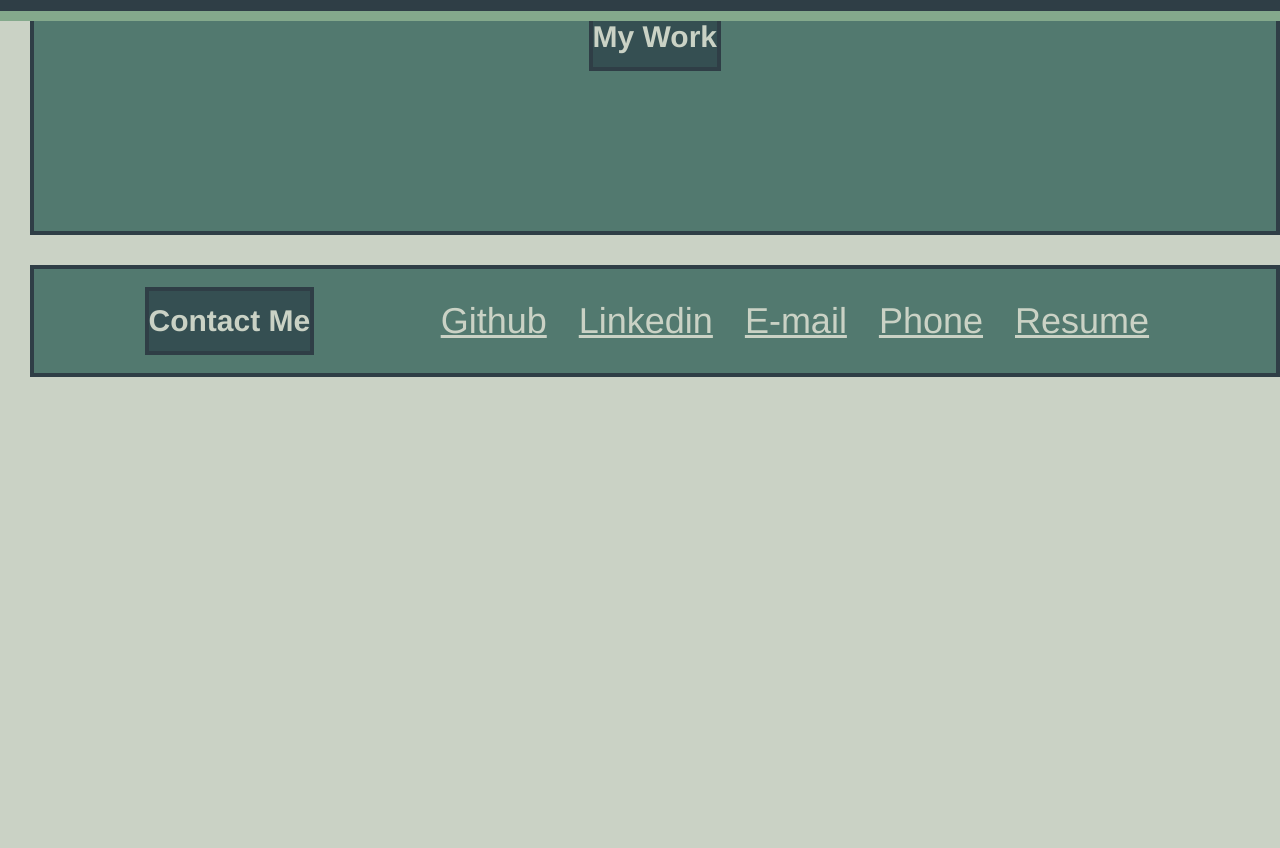
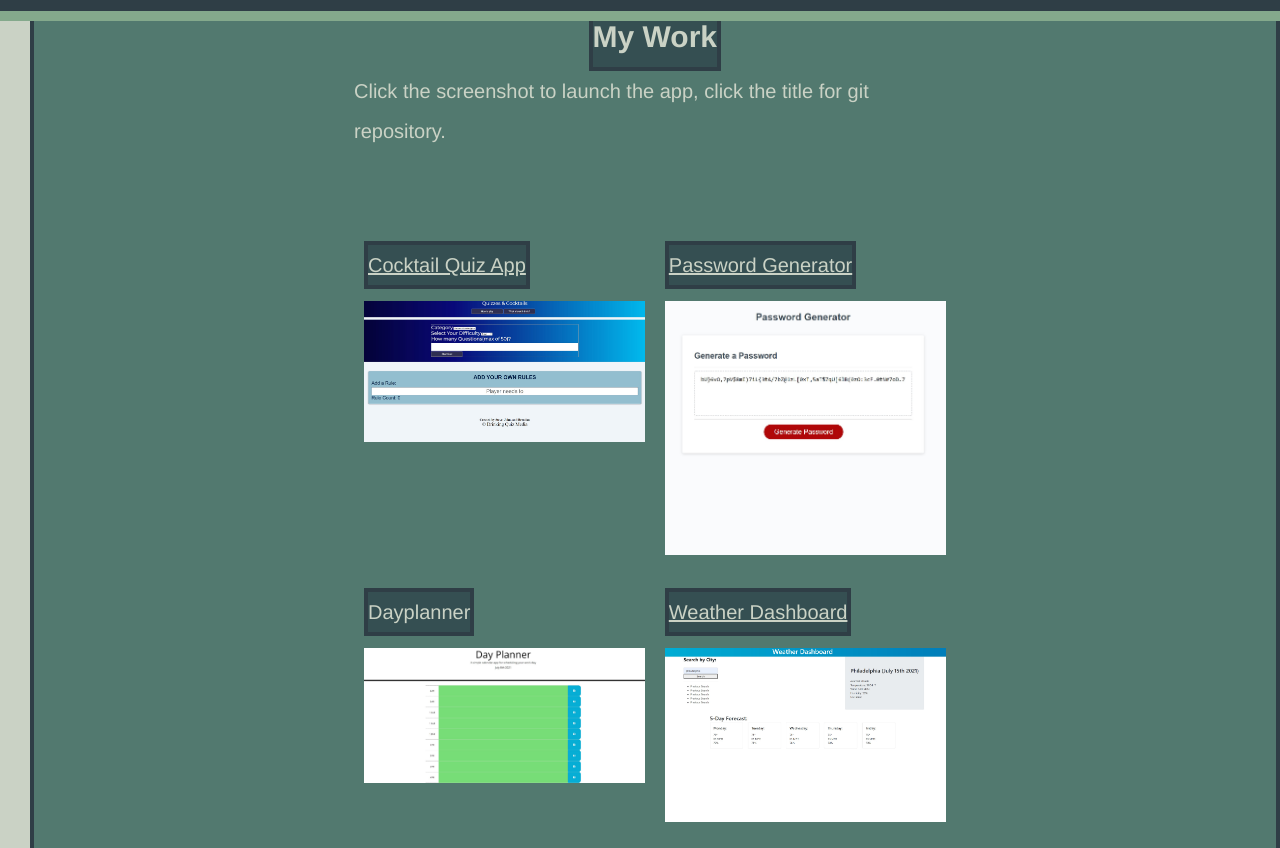
Before and after one commit to dearg-amadaun/02-advanced-css-homework, a plain HTML site: page index.html in a window 1280 px wide. Shown: the part 779-1627 px from the top of the page. Before the commit the page ends 1236 px from the top, so only its background shows below. Drawn offline with Linux system fonts and the light colour scheme.

Commit message:
added projects

```diff
--- a/assets/css/style.css
+++ b/assets/css/style.css
@@ -44,13 +44,22 @@ ul {
     list-style-type: none;
     margin: 0;
     padding: 0;
+    color: #cad2c5;
   }
 
 li {
     float: left;
   }
 
-li a {
+  a {
+    color: #cad2c5;
+  }
+
+  a:hover {
+    color: #84a98c;
+  }
+
+  li a {
     display: block;
     text-align: center;
     padding: 16px;
@@ -146,24 +155,9 @@ li a {
   }
 
 
-/* .row {
-    display: flex;
-    flex-wrap: wrap;
-    padding: 0 4px;
-  }
-
-.column {
-    flex: 50%;
-    padding: 0 4px;
-  }
-
-.column img {
-    margin-top: px;
-    vertical-align: middle;
-  } */
-
 figcaption {
     border: #2f3e46 4px solid;
+    color: #cad2c5;
     background-color: #354f52;
     height: fit-content;
     width: fit-content;
--- a/index.html
+++ b/index.html
@@ -29,34 +29,32 @@
 
     <section id="work">
     <figcaption><h1>My Work</h1></figcaption>
+    <p>Click the screenshot to launch the app, click the title for git repository.</p>
+    <br></br>
     <div class="row">
 
         <div class="column">
-        <a href="">
-        <img src="/w3images/wedding.jpg" style="width:100%"
-        alt="">
-        </a>
+        <figcaption><a href="https://github.com/sf487552/Group-Project-1" title="Git Repository">Cocktail Quiz App</a></figcaption>
+        <a href="https://sf487552.github.io/Group-Project-1/"title="Launch App">
+        <img src="/assets/images/quizzesandcocktails.jpg" style="width:100%"alt="Cocktail Quiz App"></a>
        </div>
 
        <div class="column">
-        <a href="">
-        <img src="/w3images/wedding.jpg" style="width:100%"
-        alt="">
-        </a>
+        <figcaption><a href="https://github.com/dearg-amadaun/03-javascript-homework-passgenerator" title="Git Repository">Password Generator</a></figcaption>
+        <a href="https://dearg-amadaun.github.io/03-javascript-homework-passgenerator/"title="Launch App">
+        <img src="/assets/images/passgen.jpg" style="width:100%"alt="Psswrod Generator"></a>
        </div>
 
        <div class="column">
-        <a href="">
-        <img src="/w3images/wedding.jpg" style="width:100%"
-        alt="">
-        </a>
+        <figcaption><a href="https://github.com/dearg-amadaun/05-API-Dayplanner-Homework" title="Git Repository"></a>Dayplanner</figcaption>
+        <a href="https://github.com/dearg-amadaun/05-API-Dayplanner-Homework" title="Launch App">
+        <img src="/assets/images/dayplanner.jpg" style="width:100%"alt="Day Planner"></a>
        </div>
 
        <div class="column">
-        <a href="">
-        <img src="/w3images/wedding.jpg" style="width:100%"
-        alt="">
-        </a>
+        <figcaption><a href="https://github.com/dearg-amadaun/06-API-WeatherDashboard-Homework" title="Git Repository">Weather Dashboard</a></figcaption>
+        <a href="https://dearg-amadaun.github.io/06-API-WeatherDashboard-Homework/" title="Launch App">
+        <img src="/assets/images/weatherdash.jpg" style="width:100%"alt="Weather Dashboard"></a>
        </div>
 
       </div>
```
Also changed, not shown: assets/images/dayplanner.jpg (added), assets/images/passgen.jpg (added), assets/images/quizzesandcocktails.jpg (added), assets/images/weatherdash.jpg (added).
